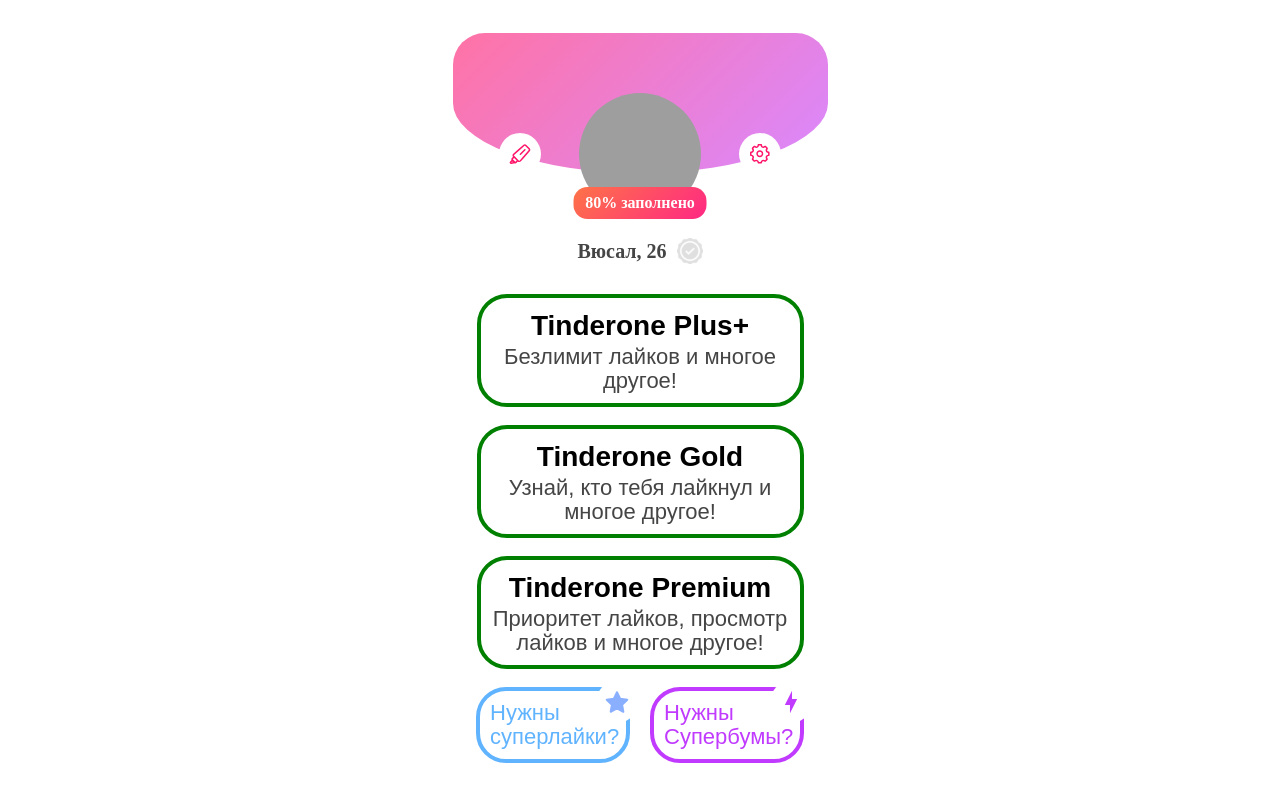
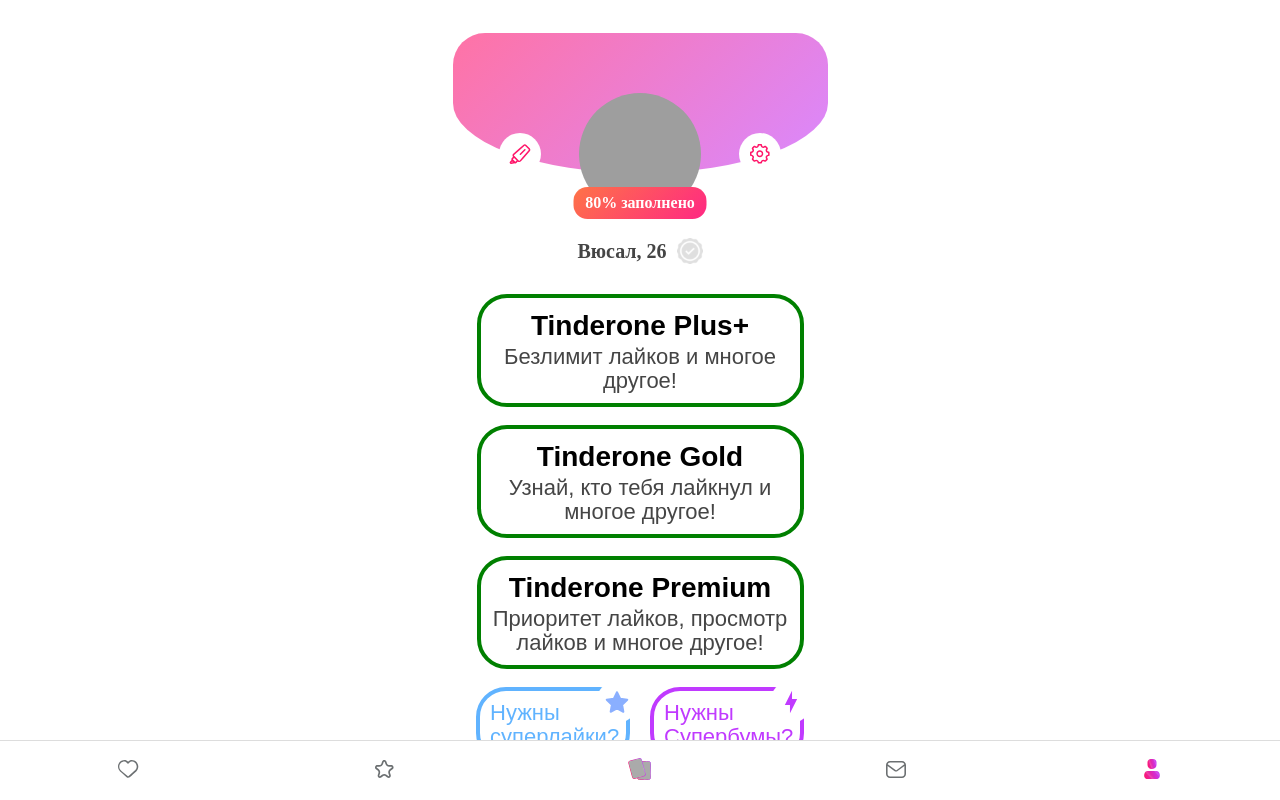
Before and after one commit to Nagiev100/user-profile-task, a Vue app: page / in a window 1280 px wide. Built offline with nearby package versions, Linux system fonts and the light colour scheme; grey boxes are pictures that could not be loaded.

Commit message:
Developed navBar creating logic navigation

```diff
--- /dev/null
+++ b/src/navigation/constants/constantsLink.ts
@@ -0,0 +1,7 @@
+export enum TabLink {
+    USERPROFILE = '/',
+    FAVORITE = '/favorite',
+    SETTINGS = '/settings',
+    HOME = '/home',
+    CARD = '/card'
+}
--- a/src/navigation/router/index.ts
+++ b/src/navigation/router/index.ts
@@ -1,21 +1,14 @@
-import { createRouter, createWebHistory } from 'vue-router'
+import {createRouter, createWebHistory} from 'vue-router'
 import UserProfilePage from '../../pages/UserProfilePage/UserProfilePage.vue'
 import DefaultPage from '../../pages/DefaultPage/DefaultPage.vue'
-
-export enum TabLink {
-    USERPROFILE = '/',
-    FAVORITE = '/favorite',
-    SETTINGS = '/settings',
-    HOME = '/home',
-    CARD = '/card'
-}
+import {TabLink} from "../constants/constantsLink";
 
 const routes = [
-    { path: '/', name: 'UserProfile', component: UserProfilePage },
-    { path: '/favorite', name: 'favorite', component: DefaultPage },
-    { path: '/settings', name: 'settings', component: DefaultPage },
-    { path: '/home', name: 'home', component: DefaultPage },
-    { path: '/card', name: 'card', component: DefaultPage },
+    { path: TabLink.USERPROFILE, name: 'UserProfile', component: UserProfilePage },
+    { path: TabLink.FAVORITE, name: 'favorite', component: DefaultPage },
+    { path: TabLink.SETTINGS, name: 'settings', component: DefaultPage },
+    { path: TabLink.HOME, name: 'home', component: DefaultPage },
+    { path: TabLink.CARD, name: 'card', component: DefaultPage },
 ]
 
 export const router = createRouter({
--- a/src/navigation/ui/BottomNav.vue
+++ b/src/navigation/ui/BottomNav.vue
@@ -0,0 +1,61 @@
+<script setup lang="ts">
+import { useRoute, useRouter } from 'vue-router'
+import { ButtonTabs } from '@/navigation/model/bottomTabs'
+
+const route = useRoute()
+const router = useRouter()
+
+const navigateTo = (link: string) => {
+  router.push(link)
+}
+
+const isActive = (link: string) => route.path === link
+</script>
+
+<template>
+  <nav class="bottom-navigation">
+    <button
+        v-for="tab in ButtonTabs"
+        :key="tab.id"
+        class="tab-button"
+        :class="{ active: isActive(tab.navigateLink) }"
+        @click="navigateTo(tab.navigateLink)"
+    >
+      <component :is="tab.icon" class="tab-icon" />
+    </button>
+  </nav>
+</template>
+
+<style scoped>
+.bottom-navigation {
+  position: fixed;
+  bottom: 0;
+  left: 0;
+  right: 0;
+  height: 6rem;
+  background: white;
+  display: flex;
+  justify-content: space-around;
+  align-items: center;
+  border-top: 1px solid #ddd;
+  z-index: 1000;
+}
+
+.tab-button {
+  background: none;
+  border: none;
+  padding: 0.5rem;
+  cursor: pointer;
+  transition: transform 0.2s;
+}
+
+.tab-icon {
+  width: 2.4rem;
+  height: 2.4rem;
+  fill: #aaa;
+}
+
+.tab-button.active .tab-icon {
+  fill: #C03AFF; /* Активный цвет */
+}
+</style>
--- a/src/pages/UserProfilePage/UserProfilePage.vue
+++ b/src/pages/UserProfilePage/UserProfilePage.vue
@@ -1,6 +1,7 @@
 <script setup lang="ts">
 import UserCard from '../../entities/user/ui/UserCard/UserCard.vue';
 import PackageList from '../../entities/packages/ui/PackageList/PackageList.vue'
+import ButtonNav from '../../navigation/ui/BottomNav.vue'
 import {useUserStore} from "@/entities/user/model/useUserStore";
 import {usePackagesStore} from "@/entities/packages/model/usePackagesStore"
 import { onMounted } from 'vue'
@@ -18,6 +19,7 @@ onMounted(() => {
   <section class="user-profile-page">
     <UserCard v-if="userStore.user" :user="userStore.user"/>
     <PackageList v-if="packagesStore.packages" :packages="packagesStore.packages"/>
+    <ButtonNav/>
   </section>
 </template>
 
```
Also changed, not shown: src/navigation/model/bottomTabs.ts (+6 -6 lines), src/shared/icons/svg/person.png (deleted), src/shared/icons/svg/person.svg (added).
